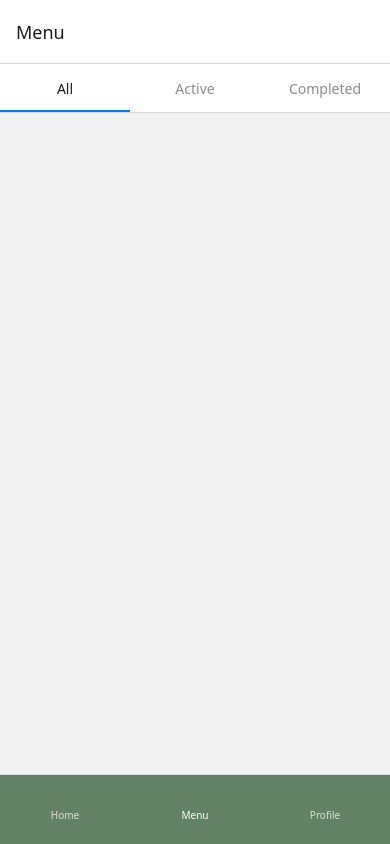
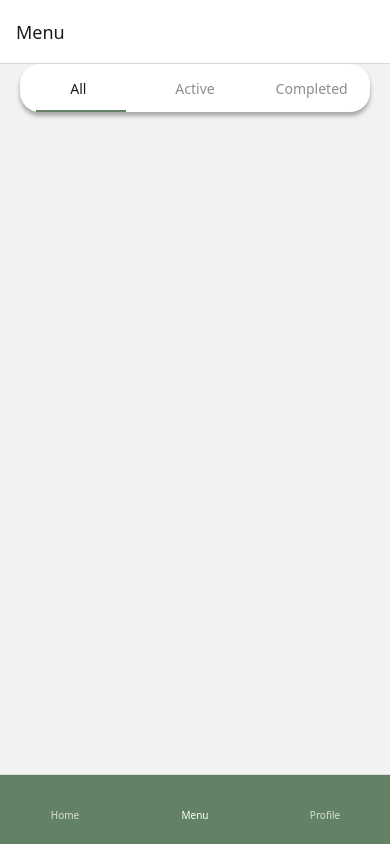
Before and after one commit to soworona/todo-mobile, a React Native app: screen /Menu in a window 390 px wide. Built offline with nearby package versions, Linux system fonts and the light colour scheme; some icons are missing.

Commit message:
added styling for material top bar

```diff
--- a/src/navigation/MenuTopTabs.tsx
+++ b/src/navigation/MenuTopTabs.tsx
@@ -3,21 +3,44 @@ import { MaterialTopParamList } from './types';
 import AllTodoScreen from '../screens/MenuTopTab/AllTodoScreen';
 import ActiveTodoScreen from '../screens/MenuTopTab/ActiveTodoScreen';
 import CompletedTodoScreen from '../screens/MenuTopTab/CompletedTodoScreen';
+import { StyleSheet, View } from 'react-native';
 
 const Tab = createMaterialTopTabNavigator<MaterialTopParamList>();
 
 const MenuTopTabs = () => {
   return (
+    <View style={styles.tabBarContainer}>
       <Tab.Navigator
         screenOptions={{
-
+          tabBarIndicatorStyle:{
+            backgroundColor:'#638265ff',
+            width:90,
+            marginLeft:16
+          },
+          tabBarStyle:{
+            width:350,
+            borderRadius:20,
+            shadowColor: "#354236ff",
+            shadowOffset: { width: 0, height: 4 },
+            shadowOpacity: 0.4,
+            shadowRadius:4,
+            marginTop:15,
+            margin:'auto',
+          }
         }}
       >
-      <Tab.Screen name="All" component={AllTodoScreen} />
+        <Tab.Screen name="All" component={AllTodoScreen}  />
         <Tab.Screen name="Active" component={ActiveTodoScreen} />
         <Tab.Screen name="Completed" component={CompletedTodoScreen} />
       </Tab.Navigator>
+    </View>
   );
 };
 
+const styles = StyleSheet.create({
+  tabBarContainer: {
+    flex: 1,
+  },
+});
+
 export default MenuTopTabs;
--- a/src/navigation/RootStack.tsx
+++ b/src/navigation/RootStack.tsx
@@ -3,10 +3,7 @@ import { StackParamList } from './types';
 import AddTodoScreen from '../screens/RootStack/AddTodoScreen';
 import MaterialIcons from '@react-native-vector-icons/material-icons';
 import DetailsScreen from '../screens/RootStack/DetailsScreen';
-import TodoScreen from '../screens/HomeBottomTab/TodoScreen';
 import HomeTabs from './HomeBottomTabs';
-import { TouchableOpacity } from 'react-native';
-import { useNavigation } from '@react-navigation/native';
 
 const Stack = createNativeStackNavigator<StackParamList>();
 
```
Lines whose indentation alone changed are shown as unchanged.
